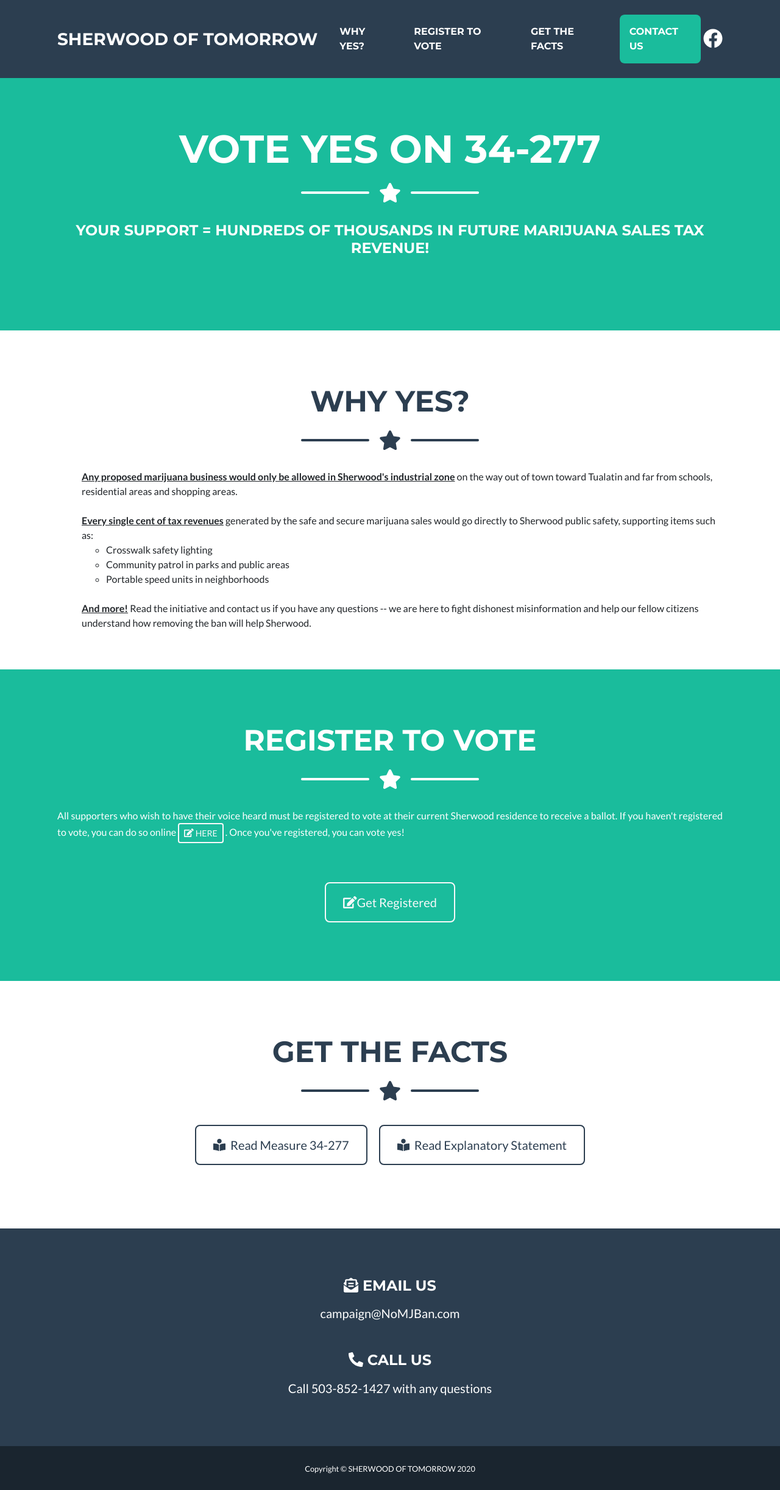
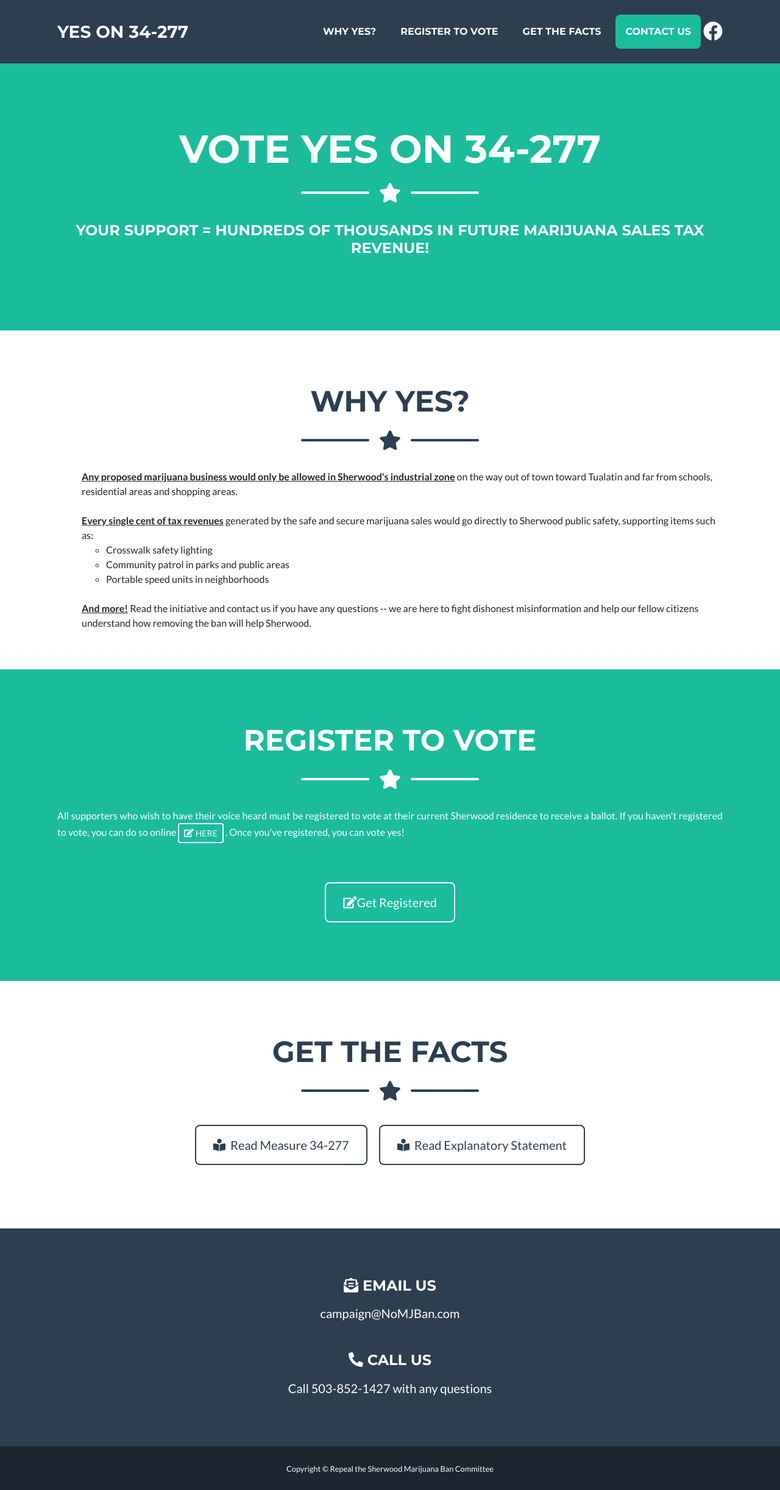
Before and after one commit to Git-Me-Josh/sw-simple, a website: page index.html in a window 1280 px wide. Shown: the whole page at 61% size. Drawn offline with nearby package versions, Linux system fonts and the light colour scheme.

Commit message:
changed names

```diff
--- a/index.html
+++ b/index.html
@@ -34,7 +34,7 @@
   <!-- Navigation-->
   <nav class="navbar navbar-expand-lg bg-secondary text-uppercase fixed-top" id="mainNav">
     <div class="container">
-      <a class="navbar-brand js-scroll-trigger" href="#page-top">Sherwood of Tomorrow
+      <a class="navbar-brand js-scroll-trigger" href="#page-top">YES ON 34-277
       </a>
       <button class="navbar-toggler navbar-toggler-right text-uppercase font-weight-bold bg-primary text-white rounded"
         type="button" data-toggle="collapse" data-target="#navbarResponsive" aria-controls="navbarResponsive"
@@ -200,7 +200,7 @@
   <!-- Copyright Section-->
   <section class="copyright py-4 text-center text-white">
     <div class="container">
-      <small>Copyright © SHERWOOD OF TOMORROW 2020</small>
+      <small>Copyright © Repeal the Sherwood Marijuana Ban Committee</small>
     </div>
   </section>
   <!-- Scroll to Top Button (Only visible on small and extra-small screen sizes)-->
```
